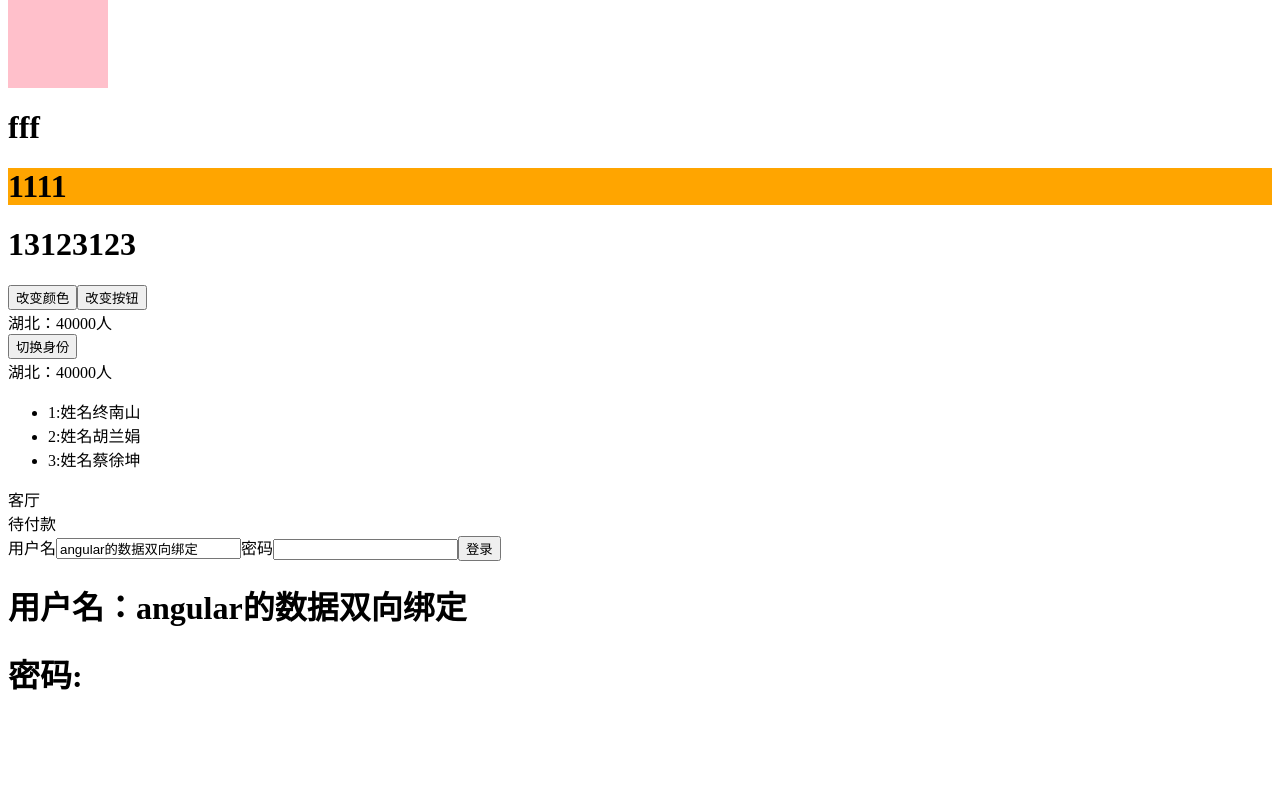
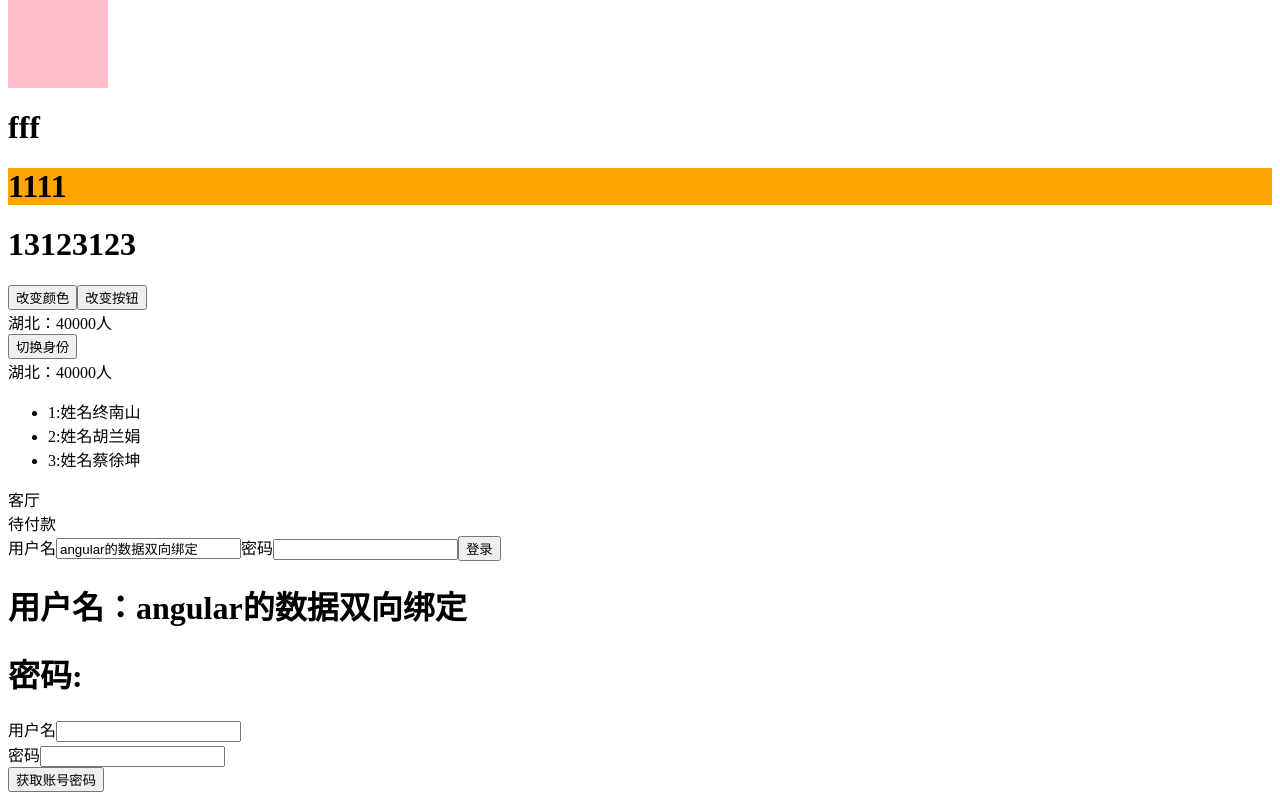
Before and after one commit to xiaobing1103/angular, an Angular app: page / in a window 1280 px wide. Shown: the part 1306-2106 px from the top of the page. Before the commit the page ends 2023 px from the top, so only its background shows below. Built offline with nearby package versions, Linux system fonts and the light colour scheme.

Commit message:
feat:数据绑定的第二种方式,以及html模板的优先级 ts中的优先级

```diff
--- a/src/app/app.component.html
+++ b/src/app/app.component.html
@@ -101,3 +101,18 @@
 </div>
 <h1>用户名：{{username}}</h1>
 <h1>密码:{{password}}</h1>
+
+
+<!-- 可以使用一下这种方式来绑定   要注意的是这里input1的优先级是要比ts里面的优先级更高的,所以这里即使你在ts文件里设置了同名的变量这里也是不会被覆盖的 -->
+<div>
+  <label for="">用户名</label>
+  <input #input1 type="text">
+</div>
+
+
+<div>
+  <label for="">密码</label>
+  <input #input2 type="text">
+</div>
+
+<button   (click)="getContent(input1.value,input2.value)">获取账号密码</button>
--- a/src/app/app.component.ts
+++ b/src/app/app.component.ts
@@ -71,4 +71,8 @@ export class AppComponent {
     console.log(this.username);
     console.log(this.password)
   }
+  getContent(input1:any,input2:any){
+    console.log(input1)
+    console.log(input2)
+  }
 }
```
